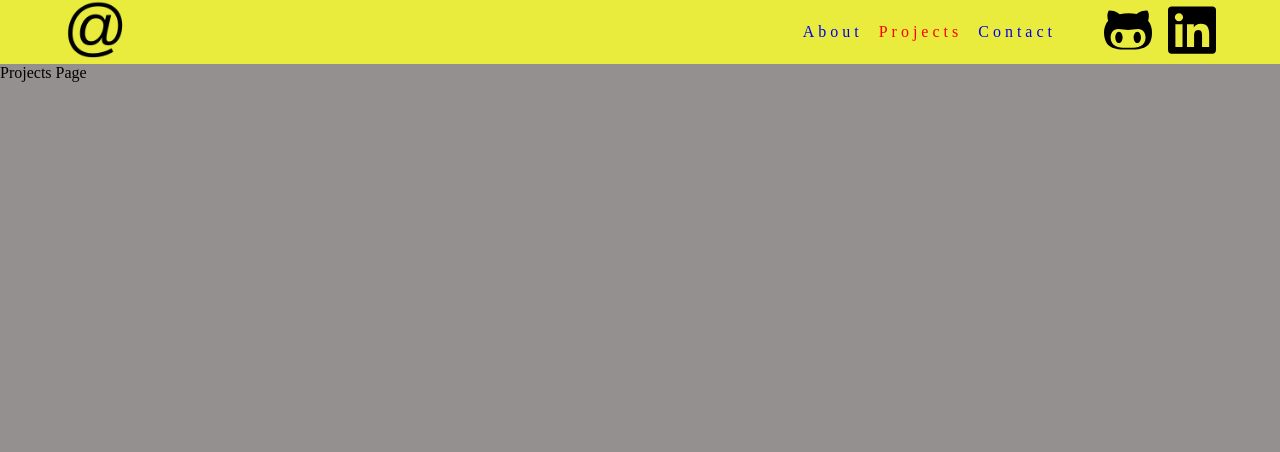
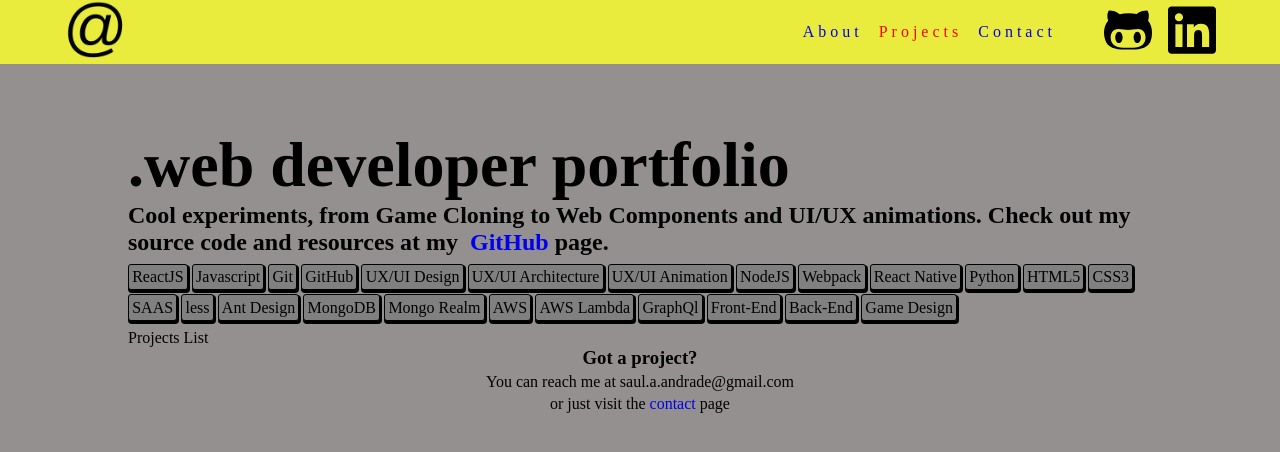
Before and after one commit to SaulAndrade/SaulAndrade.github.io, a React (Create React App) app: page / in a window 1280 px wide. Both pictures are taken after a click on the element "Projects". Shown: the top 452 px of the page. Built offline with nearby package versions, Linux system fonts and the light colour scheme.

Commit message:
Projects Page progess. Implemented basic design and the crumblist component. Created the slice corresponding to the crumb filter operations and added it to the rootReducer.

```diff
--- /dev/null
+++ b/src/components/Crumbs/Crumb/Crumb.js
@@ -0,0 +1,20 @@
+import React from 'react';
+import { useSelector, useDispatch } from 'react-redux'
+
+import { setActiveCrumb } from '../../../store/crumb/crumb'
+
+import classes from './Crumb.module.css'
+
+const Crumb = ({ text }) => {
+  const dispatch = useDispatch()
+  const activeCrumb = useSelector(state => state.crumb.activeCrumb)
+  const crumbClasses = activeCrumb===text? [ classes.Crumb, classes.Active ] : [ classes.Crumb ]
+
+  return (
+    <div className={crumbClasses.join(' ')} onClick={()=>{dispatch(setActiveCrumb(text))}}>
+      { text }
+    </div>
+  );
+};
+
+export default Crumb;
--- /dev/null
+++ b/src/components/Crumbs/Crumb/Crumb.module.css
@@ -0,0 +1,17 @@
+.Crumb {
+  padding: .2rem;
+  border: 1px solid black;
+  border-color: var(--crumb-border-color);
+  border-radius: 3px;
+  box-shadow: 1px 2px 0 1px var(--crumb-shadow-color);
+  background-color: var(--crumb-background-color);
+  cursor: pointer;
+}
+
+.Crumb:hover {
+  background-color: white;
+}
+
+.Active {
+  background-color: white;
+}
--- /dev/null
+++ b/src/components/Crumbs/Crumbs.js
@@ -0,0 +1,20 @@
+import React from 'react';
+import { useSelector } from 'react-redux';
+
+import Crumb from './Crumb/Crumb';
+
+import classes from './Crumbs.module.css'
+
+const Crumbs = () => {
+  const crumbList = useSelector(state => state.crumb.crumbs)
+  const mappedCrumbList = Object.keys(crumbList)
+    .map(key => <Crumb text={crumbList[key]} key={key}/>)
+
+  return (
+    <div className={classes.Crumbs}>
+      {mappedCrumbList}
+    </div>
+  );
+};
+
+export default Crumbs;
--- /dev/null
+++ b/src/components/Crumbs/Crumbs.module.css
@@ -0,0 +1,6 @@
+.Crumbs {
+  display: flex;
+  gap: .25rem;
+  flex-wrap: wrap;
+  margin: .5rem 0;
+}
--- a/src/index.css
+++ b/src/index.css
@@ -12,4 +12,7 @@ html {
   --nav-bg-color: rgb(233, 236, 61);
   --content-bg-color: rgb(148, 144, 144);
   --curtain-bg-color: rgb(148, 144, 144);
+  --crumb-border-color: black;
+  --crumb-background-color: grey;
+  --crumb-shadow-color: black;
 }
--- a/src/pages/About.js
+++ b/src/pages/About.js
@@ -17,8 +17,8 @@ const About = () => {
             <p>Check out my Portfolio at the <Link to='/projects'>projects</Link> page.
               There's a lot of interesting stuff there, including the source code for this
               very own website.</p>
-            <p>If you want you want to get in touch, just drop me a line through the
-              <Link to='/contact'> contact</Link> page or send a message to saul.a.andrade@gmail.com</p>
+            <p>If you want you want to get in touch, just visit the&nbsp;
+              <Link to='/contact'>contact</Link> page or send a message to saul.a.andrade@gmail.com</p>
           </div>
           <h2>Saul Andrade.</h2>
         </div>
--- a/src/pages/About.module.css
+++ b/src/pages/About.module.css
@@ -40,7 +40,6 @@ p {
   justify-content: space-between;
 }
 
-
 .InfoCard a, .InfoCard a:visited {
   text-decoration: none;
   color: black;
@@ -49,6 +48,10 @@ p {
 .InfoCard a:hover {
   text-decoration: none;
   color: white;
+}
+
+.TextContainer a {
+  border-bottom: 1px solid black;
 }
 
 @media (max-width: 862px) {
--- a/src/pages/Projects.js
+++ b/src/pages/Projects.js
@@ -1,9 +1,30 @@
 import React from 'react';
+import { Link } from 'react-router-dom'
+
+import Crumbs from '../components/Crumbs/Crumbs';
+
+import classes from './Projects.module.css'
 
 const Projects = () => {
   return (
-    <div>
-      Projects Page
+    <div className={classes.Projects}>
+
+      <h1>.web developer portfolio</h1>
+
+      <h2>Cool experiments, from Game Cloning to Web Components and UI/UX animations.
+        Check out my source code and resources at my
+        &nbsp;<a target='_blank' rel='noreferrer' href='https://github.com/SaulAndrade'>GitHub</a> page.
+      </h2>
+
+      <Crumbs />
+
+      <div>Projects List</div>
+
+      <div className={classes.CallToAct}>
+        <h3>Got a project?</h3>
+        <p>You can reach me at saul.a.andrade@gmail.com</p>
+        <p>or just visit the&nbsp;<Link to='/contact'>contact</Link> page</p>
+      </div>
     </div>
   );
 };
--- a/src/pages/Projects.module.css
+++ b/src/pages/Projects.module.css
@@ -0,0 +1,20 @@
+.Projects {
+  padding: 4rem 8rem;
+  display: flex;
+  flex-direction: column;
+  min-width: 371px;
+}
+
+h1 {
+  font-size: 4rem;
+}
+
+.CallToAct p {
+  margin: .25rem 0;
+  text-align: center;
+}
+
+.CallToAct {
+  align-self: center;
+  text-align: center;
+}
--- /dev/null
+++ b/src/portfolioData/portfolio.js
@@ -0,0 +1,77 @@
+export const c = {
+  reactjs:'ReactJS',
+  js:'Javascript',
+  git:'Git',
+  gitHub:'GitHub',
+  uxuides:'UX/UI Design',
+  uxuiarq:'UX/UI Architecture',
+  uxuidan:'UX/UI Animation',
+  node:'NodeJS',
+  webpk:'Webpack',
+  reactntv:'React Native',
+  py:'Python',
+  html5:'HTML5',
+  css3:'CSS3',
+  saas:'SAAS',
+  less:'less',
+  antd:'Ant Design',
+  mongodb: 'MongoDB',
+  mongore: 'Mongo Realm',
+  aws: 'AWS',
+  awslamb: 'AWS Lambda',
+  graphql: 'GraphQl',
+  frontend: 'Front-End',
+  backend: 'Back-End',
+  gamedesign:'Game Design'
+}
+
+
+const portfolio = [
+  {
+    title:'teste',
+    description: '',
+    images: [],
+    about:'',
+    crumbs: [c.js, c.mongodb, c.reactjs, c.html5, c.css3, c.git, c.gitHub],
+    onlineAt:'',
+    gitHub:''
+  },
+  {
+    title:'teste1',
+    description: '',
+    images: [],
+    about:'',
+    crumbs: [c.js, c.mongodb, c.reactjs, c.html5, c.css3, c.git, c.gitHub],
+    onlineAt:'',
+    gitHub:''
+  },
+  {
+    title:'teste2',
+    description: '',
+    images: [],
+    about:'',
+    crumbs: [c.js, c.mongodb, c.reactjs, c.html5, c.css3, c.git, c.gitHub],
+    onlineAt:'',
+    gitHub:''
+  },
+  {
+    title:'teste3',
+    description: '',
+    images: [],
+    about:'',
+    crumbs: [c.js, c.mongodb, c.reactjs, c.html5, c.css3, c.git, c.gitHub],
+    onlineAt:'',
+    gitHub:''
+  },
+  {
+    title:'teste4',
+    description: '',
+    images: [],
+    about:'',
+    crumbs: [c.js, c.mongodb, c.reactjs, c.html5, c.css3, c.git, c.gitHub],
+    onlineAt:'',
+    gitHub:''
+  }
+]
+
+export default portfolio
--- /dev/null
+++ b/src/store/crumb/crumb.js
@@ -0,0 +1,23 @@
+import { createSlice } from '@reduxjs/toolkit'
+import portfolioData, {c as crumbs} from '../../portfolioData/portfolio'
+
+const initialState = {
+  activeCrumb: '',
+  crumbs: crumbs,
+  projects: portfolioData
+}
+
+const setActiveCrumbHandler = (state, action) => {
+  return { ...state, activeCrumb: action.payload }
+}
+
+export const crumbSlice = createSlice({
+  name: 'crumb',
+  initialState: initialState,
+  reducers: {
+    setActiveCrumb: setActiveCrumbHandler
+  }
+})
+
+export const { setActiveCrumb } = crumbSlice.actions
+export default crumbSlice.reducer
--- a/src/store/reducers.js
+++ b/src/store/reducers.js
@@ -1,7 +1,9 @@
 import bButtonReducer from './bButton/bButton'
+import crumbReducer from './crumb/crumb'
 
 const rootReducer = {
-  bButton: bButtonReducer
+  bButton: bButtonReducer,
+  crumb: crumbReducer
 }
 
 export default rootReducer
```
